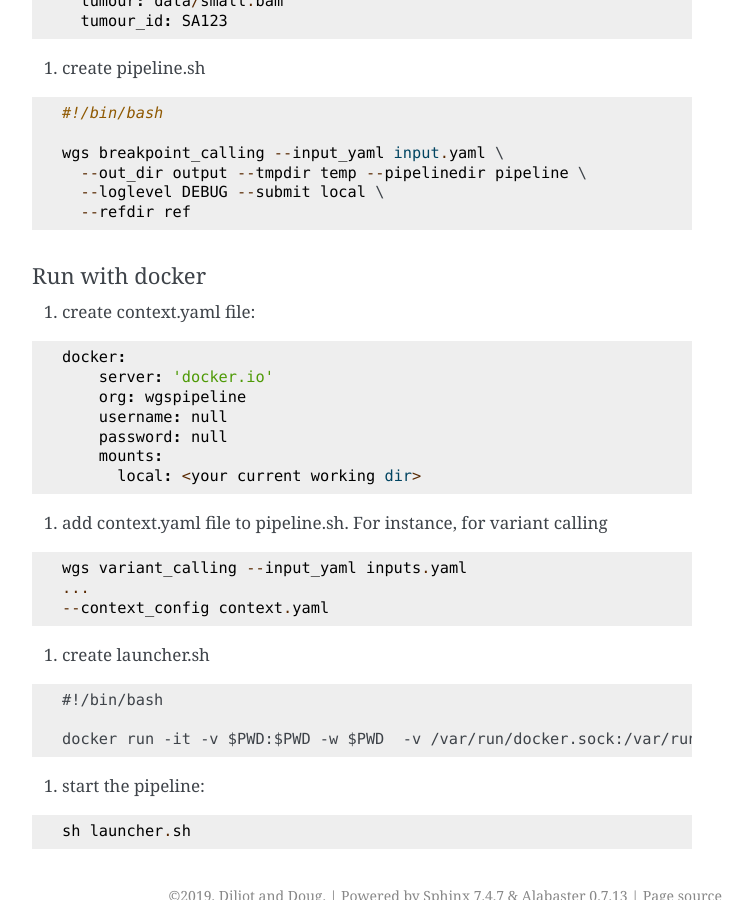
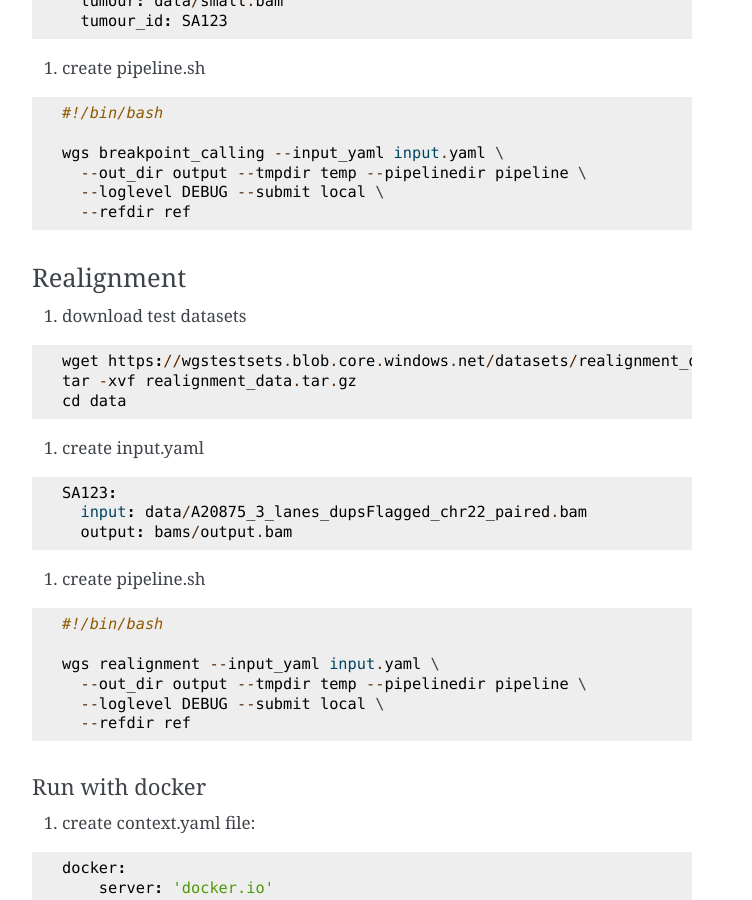
Before and after one commit to shahcompbio/wgs, a Sphinx documentation site: the page built from docs/source/index.md, in a window 1280 px wide and 900 px high, scrolled down 2560 px. Shown: the whole window, without its empty margins (388-1140 px from the left). Built offline with Sphinx 7.4.7, drawn with Linux system fonts in a browser that asks for light colours.

Commit message:
docs: added realignment

````diff
--- a/docs/source/index.md
+++ b/docs/source/index.md
@@ -1,3 +1,4 @@
+
 
 
 # Whole Genome Pipelines
@@ -124,6 +125,29 @@ wgs breakpoint_calling --input_yaml input.yaml \
   --refdir ref
 ```
 
+###  Realignment
+1. download test datasets
+```
+wget https://wgstestsets.blob.core.windows.net/datasets/realignment_data.tar.gz
+tar -xvf realignment_data.tar.gz
+cd data
+```
+2. create input.yaml
+```
+SA123:
+  input: data/A20875_3_lanes_dupsFlagged_chr22_paired.bam
+  output: bams/output.bam
+```
+3. create pipeline.sh
+```
+#!/bin/bash
+
+wgs realignment --input_yaml input.yaml \
+  --out_dir output --tmpdir temp --pipelinedir pipeline \
+  --loglevel DEBUG --submit local \
+  --refdir ref
+```
+
 
 
 
````
